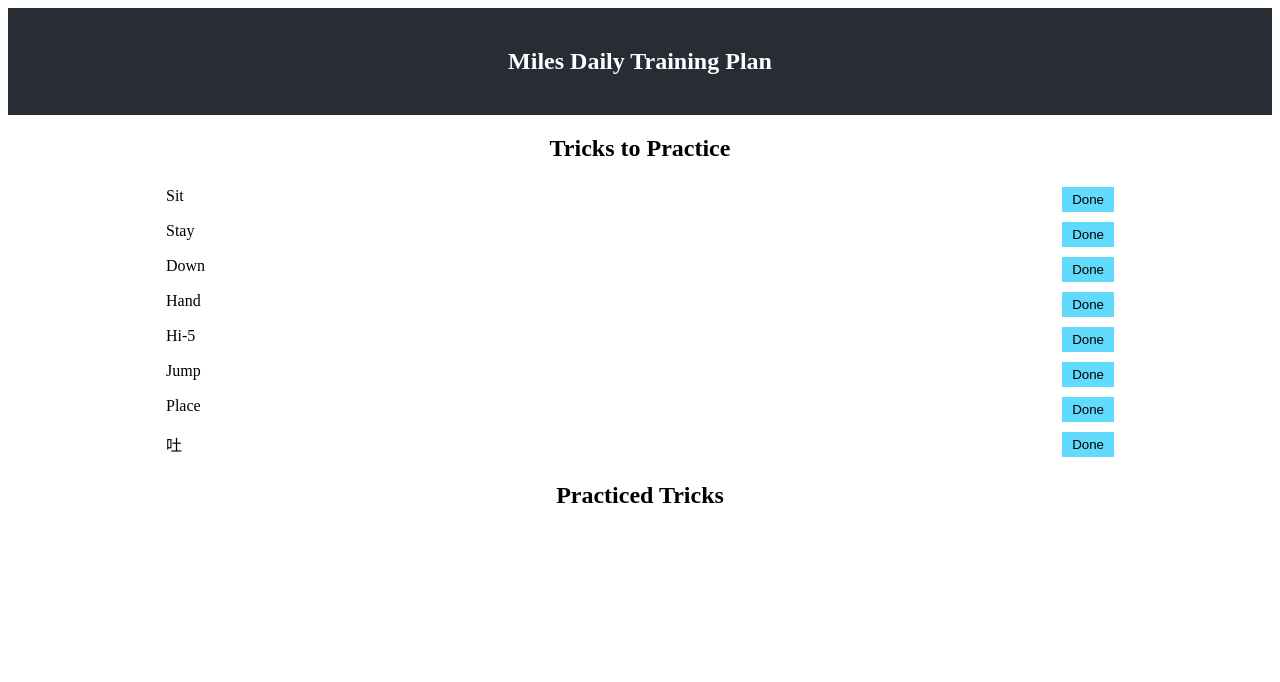
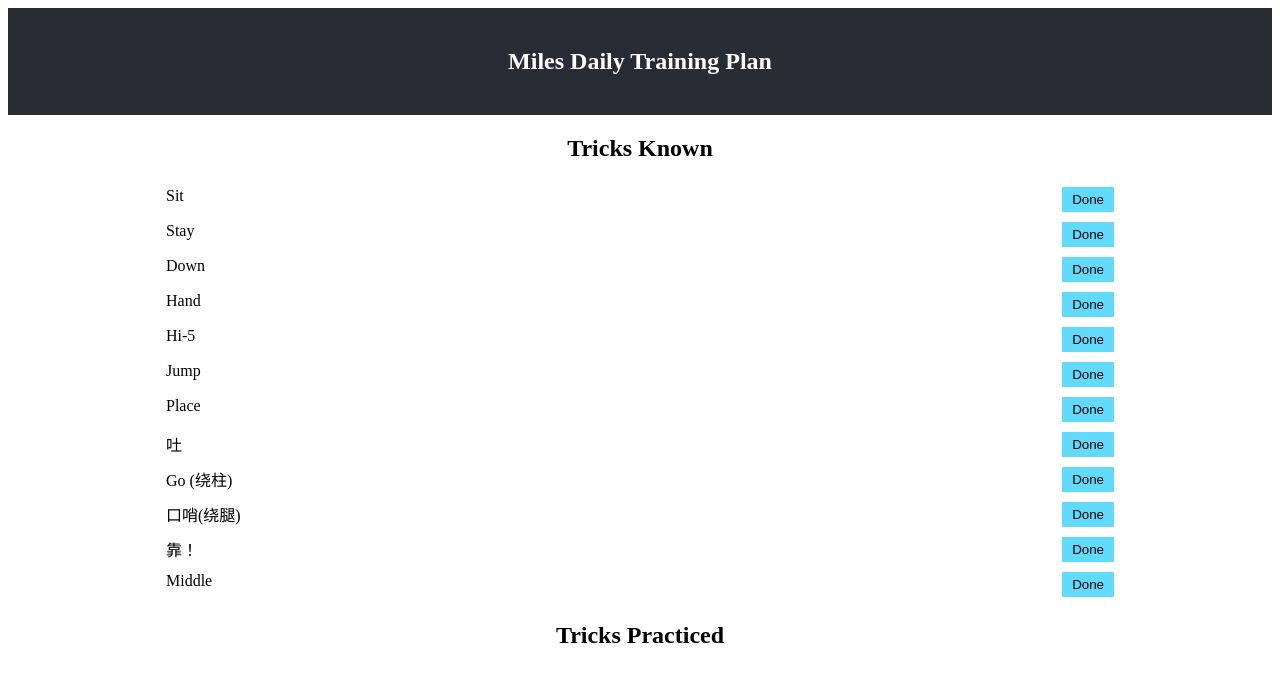
Before and after one commit to YahanW/milestraining-app, a React (Create React App) app: page / in a window 1280 px wide. Shown: the top 682 px of the page. Built offline with nearby package versions, Linux system fonts and the light colour scheme.

Commit message:
new branch added

```diff
--- a/src/Component/Tricks.jsx
+++ b/src/Component/Tricks.jsx
@@ -2,25 +2,25 @@ import React, { useState } from 'react';
 import TrickItem from './TrickItem';
 
 const TrickList = () => {
-  const [tricksToLearn, setTricksToLearn] = useState(['Sit', 'Stay', 'Down', 'Hand', 'Hi-5', 'Jump', 'Place', '吐']);
-  const [learnedTricks, setLearnedTricks] = useState([]);
+  const [tricksToPractice, setTricksToPractice] = useState(['Sit', 'Stay', 'Down', 'Hand', 'Hi-5', 'Jump', 'Place', '吐', 'Go (绕柱)', '口哨(绕腿)','靠！','Middle']);
+  const [practicedTricks, setPracticedTricks] = useState([]);
 
   const handleLearnTrick = (trick) => {
-    setTricksToLearn(tricksToLearn.filter(t => t !== trick));
-    setLearnedTricks([...learnedTricks, trick]);
+    setTricksToPractice(tricksToPractice.filter(t => t !== trick));
+    setPracticedTricks([...practicedTricks, trick]);
   };
 
   return (
     <div>
-      <h2>Tricks to Practice</h2>
+      <h2>Tricks Known</h2>
       <ul className='Up'>
-        {tricksToLearn.map(trick => (
+        {tricksToPractice.map(trick => (
           <TrickItem key={trick} trick={trick} onLearnTrick={() => handleLearnTrick(trick)} />
         ))}
       </ul>
-      <h2>Practiced Tricks</h2>
+      <h2>Tricks Practiced</h2>
       <ul className='Down'>
-        {learnedTricks.map(trick => (
+        {practicedTricks.map(trick => (
           <li key={trick}>{trick}</li>
         ))}
       </ul>
```
